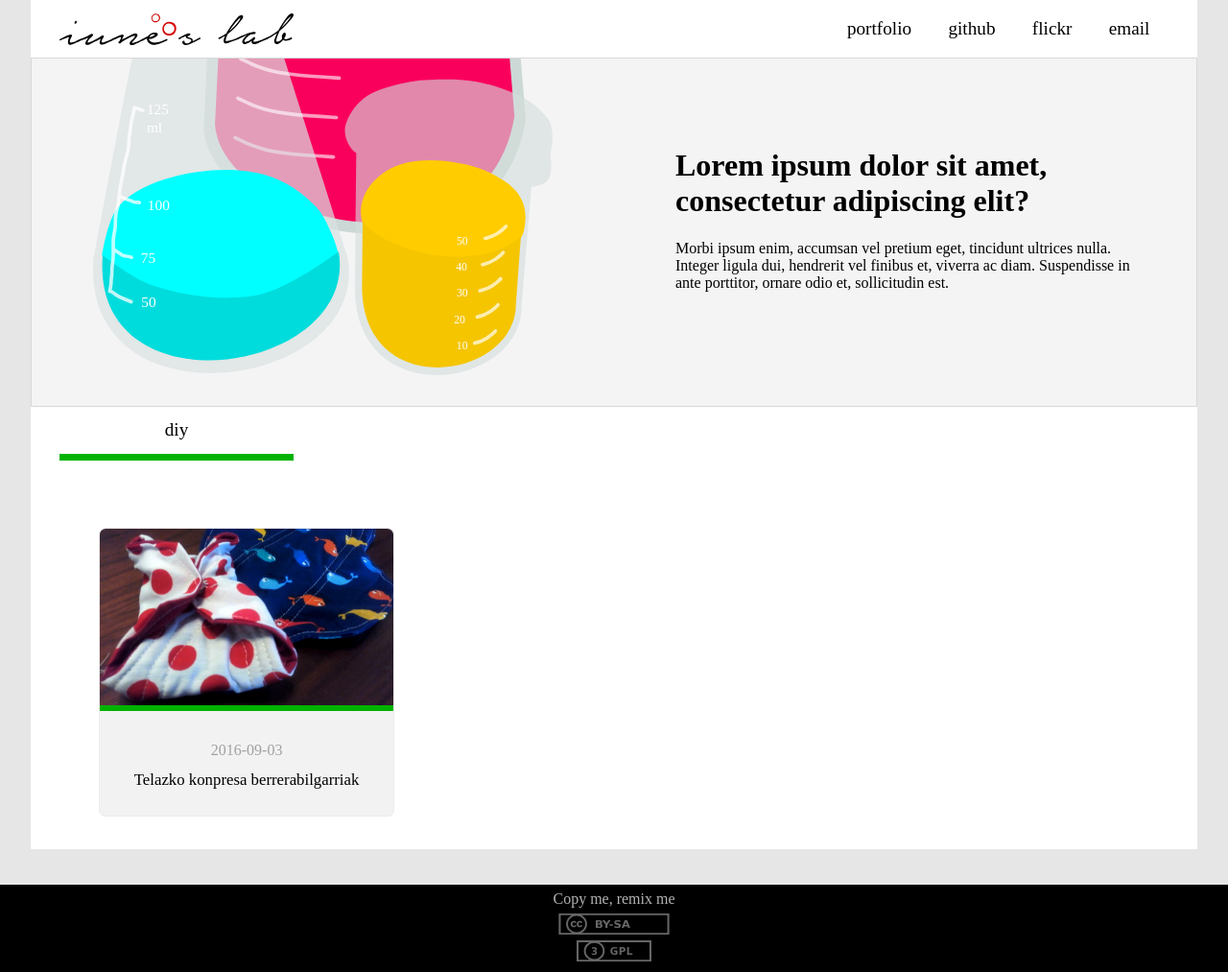
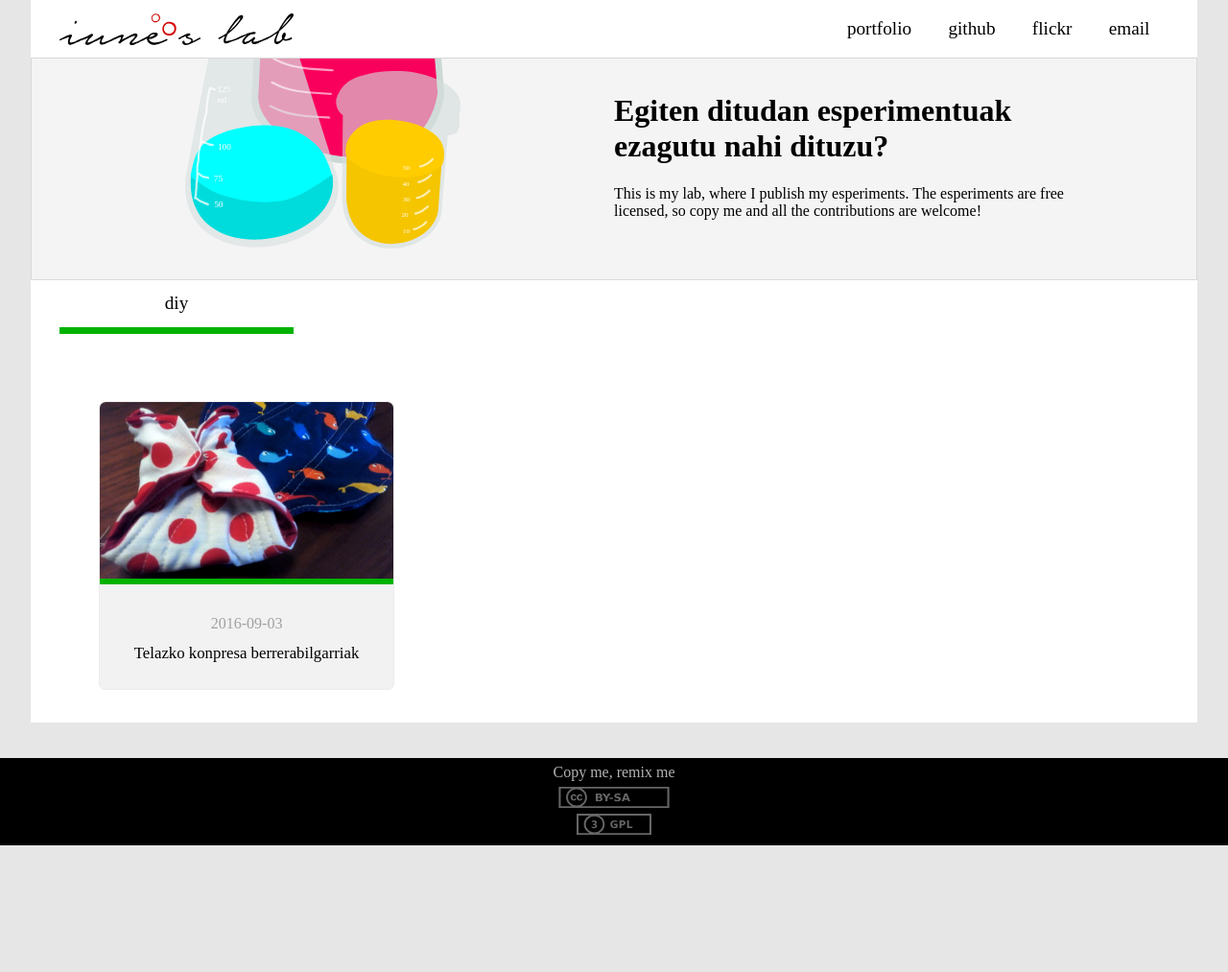
Before and after one commit to iunetrecet/lab, a Jekyll site: the page built from index.html, in a window 1280 px wide. Shown: the whole page at 96% size. Built offline with Jekyll 4.4.1, drawn with Linux system fonts in a browser that asks for light colours; after the commit the page ends 900 px from its top, so only the background shows below that.

Commit message:
Smaller banner

```diff
--- a/_sass/banner.sass
+++ b/_sass/banner.sass
@@ -6,6 +6,8 @@
     display: inline-block
     width: 50%
     vertical-align: middle
-    padding: 0 4rem 2rem 4rem
   #bannerText
     font-size: 1rem
+    padding: 0 8rem 2rem 0
+  img
+    padding: 0 10rem 2rem 10rem
--- a/index.html
+++ b/index.html
@@ -5,10 +5,9 @@ layout: default
 <div id="banner">
   <img src="/images/experiment.svg" />
   <div id="bannerText">
-    <h1>Lorem ipsum dolor sit amet, consectetur adipiscing elit?</h1>
-    <p>Morbi ipsum enim, accumsan vel pretium eget, tincidunt ultrices nulla.
-      Integer ligula dui, hendrerit vel finibus et, viverra ac diam.
-      Suspendisse in ante porttitor, ornare odio et, sollicitudin est.</p>
+    <h1>Egiten ditudan esperimentuak ezagutu nahi dituzu?</h1>
+    <p>This is my lab, where I publish my esperiments. The esperiments are free licensed,
+      so copy me and all the contributions are welcome!</p>
   </div>
 </div>
 
```
